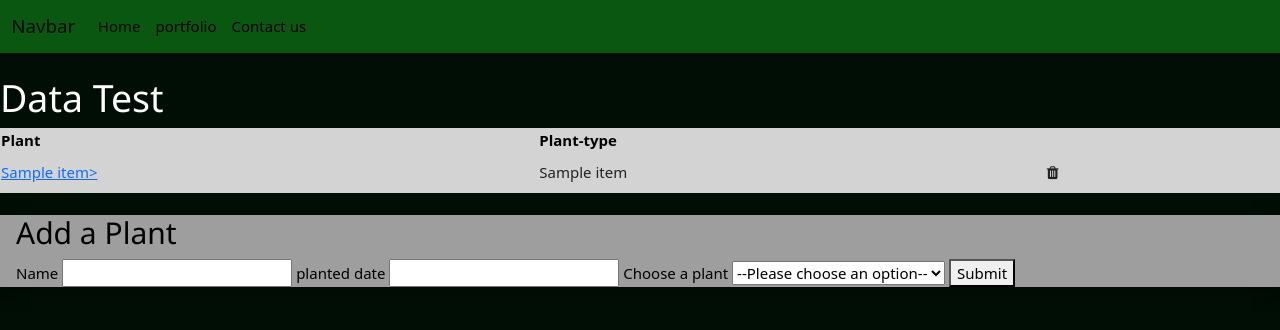
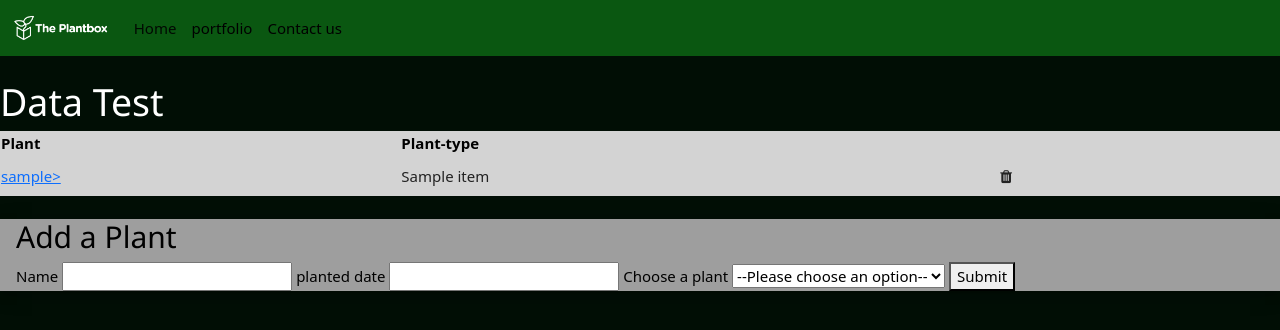
Before and after one commit to wowcivnerd/theplantbox, a Flask app: template plantbox/templates/user-portfolio.html in a window 1280 px wide. Shown: the top 330 px of the page. Run offline with Flask 2, Linux system fonts and the light colour scheme; the template is opened without the code that fills it: most values are stand-ins (such as "Sample title", 1, 10 or a date in 2020).

Commit message:
updated read out of CRUD

```diff
--- a/plantbox/main.py
+++ b/plantbox/main.py
@@ -17,6 +17,7 @@ def get_db():
     return db
 
 
+
 @app.teardown_appcontext
 def close_connection(exception):
     db = getattr(g, '_database', None)
@@ -34,24 +35,26 @@ def bootstrap():
 
 @app.get("/portfolio")
 def portfolio():
-    cursor = get_db().cursor()
-    sql = " SELECT ID,name FROM plant"
+    db = get_db()
+    db.row_factory = sqlite3.Row
+    cursor = db.cursor()
+    sql = " SELECT plant.ID, plant.name as nickname, plant_type.name as plant_name, plant_type.slug FROM plant LEFT JOIN plant_type ON plant.plant_type = plant_type.ID;"
     cursor.execute(sql)
-    feedback = cursor.fetchall()
+    plants = cursor.fetchall()
     sql = " SELECT ID,name FROM plant_type "
     cursor.execute(sql)
     plant_type_list = cursor.fetchall()
-    return render_template("user-portfolio.html", feedback=feedback, plant_type_list=plant_type_list)
+    return render_template("user-portfolio.html", plants=plants, plant_type_list=plant_type_list)
 
 
 # doesnt work now because of lacking title colllumn in SQLite
 @app.get("/page/<slug>")
 def page(slug):
     cursor = get_db().cursor()
-    sql = " SELECT content FROM plant_type WHERE Slug = ?"
+    sql = " SELECT content FROM plant_type WHERE slug = ?"
     cursor.execute(sql,(slug,))
     content = cursor.fetchone()
-    sql = "SELECT title FROM plant_type WHERE Slug = ?"
+    sql = "SELECT title FROM plant_type WHERE slug = ?"
     cursor.execute(sql,(slug,))
     title = cursor.fetchone()
     slug_link = "/page" + slug
--- a/plantbox/templates/layout.html
+++ b/plantbox/templates/layout.html
@@ -19,7 +19,7 @@
 -->
 <nav class="navbar navbar-expand-lg bg-light">
     <div class="container-fluid">
-      <a class="navbar-brand" href="#">Navbar</a>
+      <a class="navbar-brand" href="/"><img src="/static/images/Logo.png" style="width:100px;"></a>
       <button class="navbar-toggler" type="button" data-bs-toggle="collapse" data-bs-target="#navbarNavAltMarkup" aria-controls="navbarNavAltMarkup" aria-expanded="false" aria-label="Toggle navigation">
         <span class="navbar-toggler-icon"></span>
       </button>
--- a/plantbox/templates/user-portfolio.html
+++ b/plantbox/templates/user-portfolio.html
@@ -11,15 +11,15 @@
     <tr>
 
 
-        {%  for item in feedback  %}
+        {%  for item in plants  %}
         <tr>
-            <td><a href="/plant/" >{{  item[1]  }}></a></td>
-            <td>{{  item[2]  }}</td>
+            <td><a href="/page/{{ item['slug'] }}">{{  item['nickname']  }}></a></td>
+            <td>{{  item['plant_name']  }}</td>
             <td>
                 <form action="/delete" method="post">
                     <button type="submit" class = "w3-button">
                         <i class="fa fa-trash"></i>
-                        <input type="hidden" name="ID" value="{{  item[0]  }}">
+                        <input type="hidden" name="ID" value="{{  item['ID']  }}">
 
                     </button>
                 </form>
@@ -40,7 +40,7 @@
     <select name="plants" id="plant-selection">
         <option value="" selected>--Please choose an option--</option>
         {%  for item in plant_type_list  %}
-        <option value="{{  item[0]  }}" >  {{item[1]}}  </option>
+        <option value="{{  item['ID']  }}" >  {{item['name']}}  </option>
         {%  endfor  %}
     </select>
 
```
